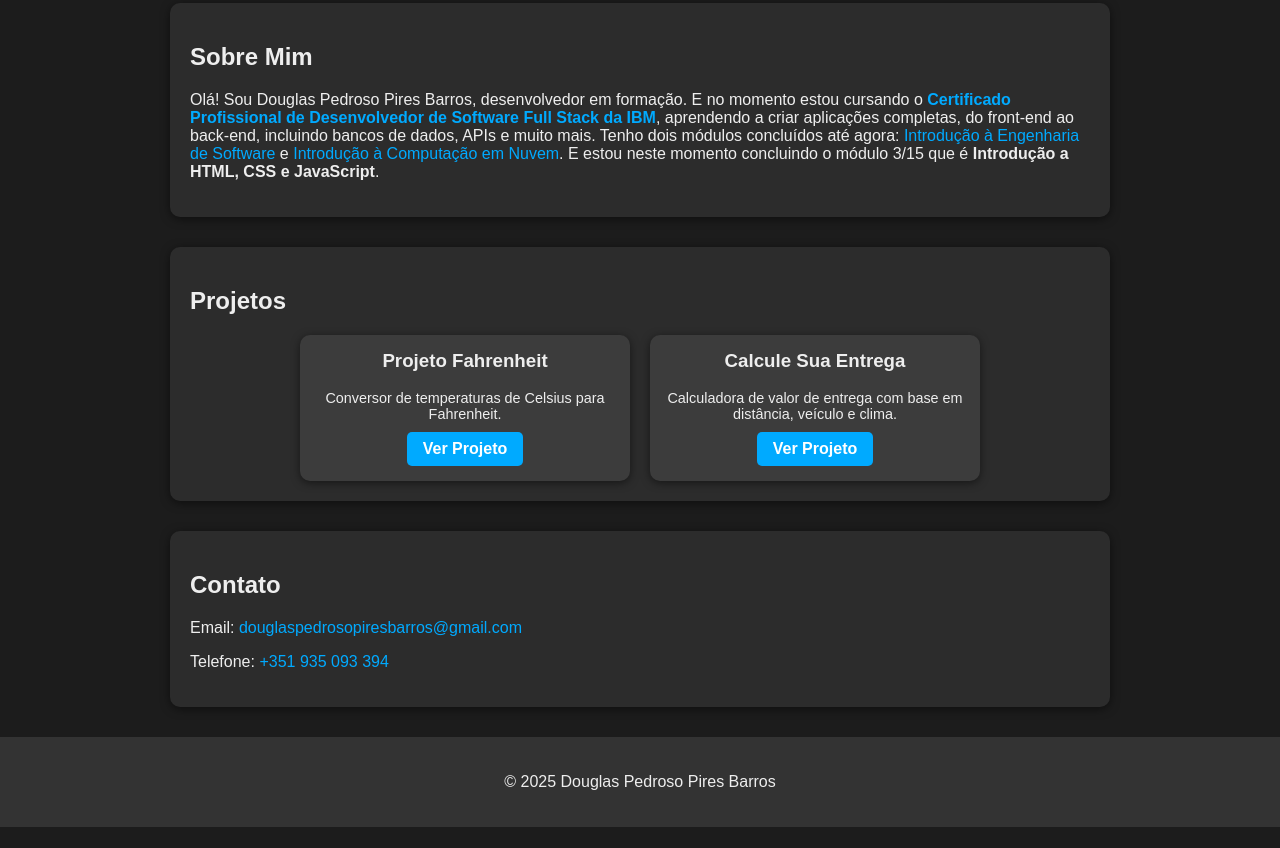
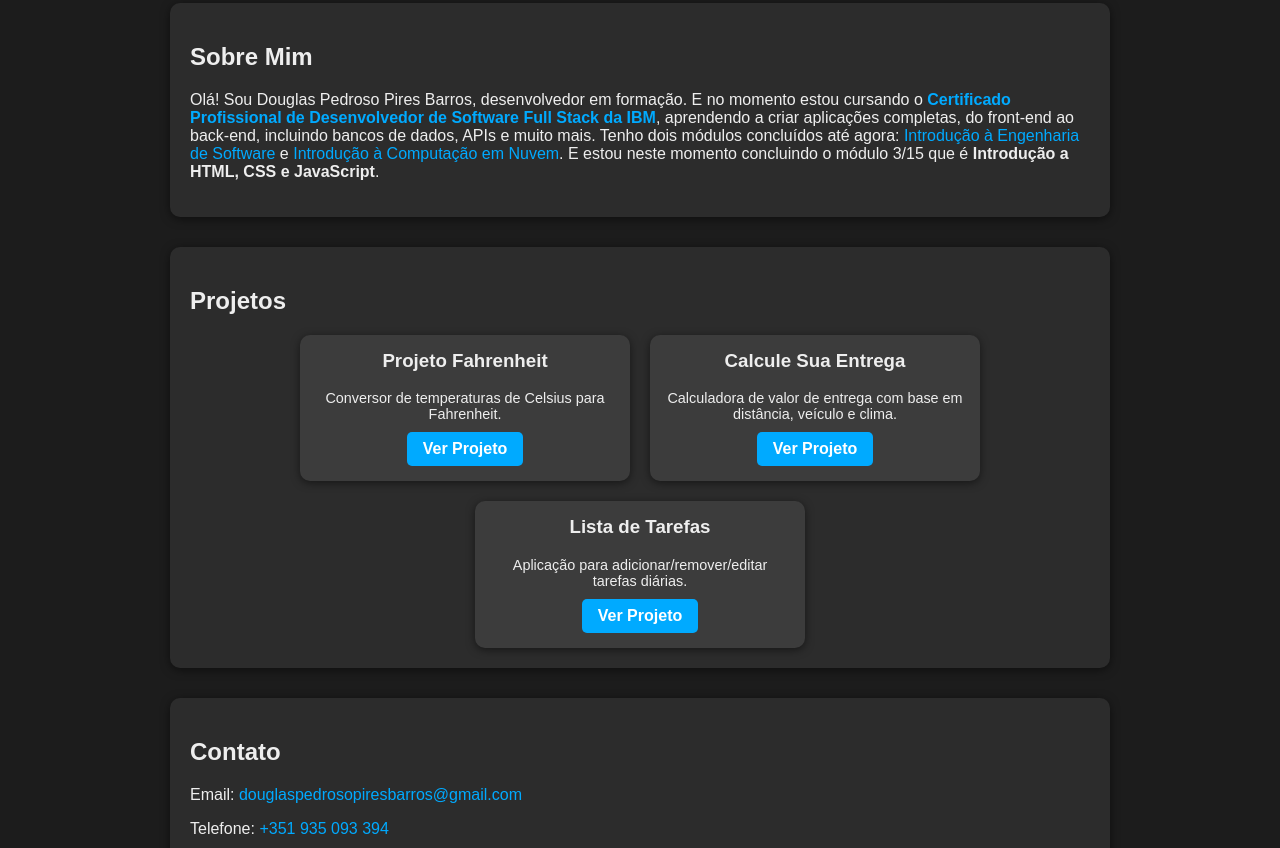
Before and after one commit to Douglas-Pedroso/Portfolio, a plain HTML site: page index.html in a window 1280 px wide. Shown: the part 380-1228 px from the top of the page. Before the commit the page ends 1207 px from the top, so only its background shows below. Drawn offline with Linux system fonts and the light colour scheme.

Commit message:
Versão 1.2.4 - Novo projeto adicionado: Lista de Tarefas

```diff
--- a/index.html
+++ b/index.html
@@ -56,8 +56,14 @@
         <p>Calculadora de valor de entrega com base em distância, veículo e clima.</p>
         <a href="https://douglas-pedroso.github.io/calcule-sua-entrega/" target="_blank" class="botao-projeto">Ver Projeto</a>
       </div>
+      <!-- projeto Lista de Tarefas-->
+      <!-- Seu novo Projeto Lista de Tarefas -->
+      <div class="projeto">
+        <h3>Lista de Tarefas</h3>
+        <p>Aplicação para adicionar/remover/editar tarefas diárias.</p>
+        <a href="https://douglas-pedroso.github.io/Lista-de-Tarefas/" target="_blank" class="botao-projeto">Ver Projeto</a>
+      </div>
 
-    </div>
   </section>
 
   <section id="contato">
```
